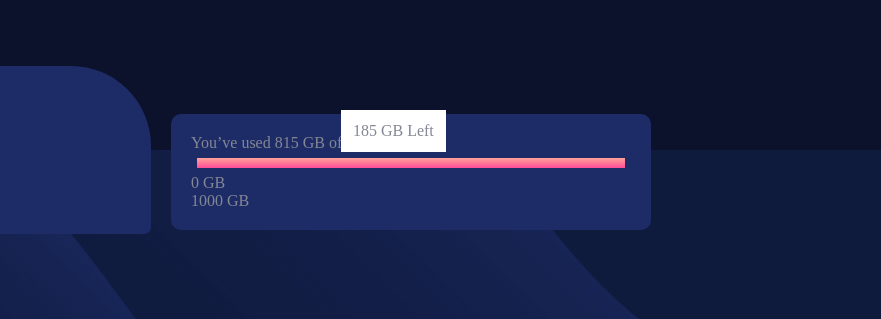
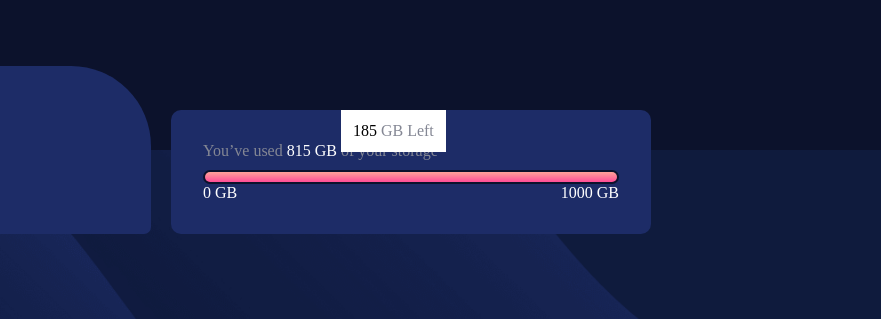
Before and after one commit to antonioscardovi/data-storage-component, a plain HTML site: page index.html in a window 1280 px wide. Shown: the part 250-569 px from the top of the page, 399-1280 px from the left. Drawn offline with Linux system fonts and the light colour scheme.

Commit message:
progress bar

```diff
--- a/index.html
+++ b/index.html
@@ -39,14 +39,18 @@
           </div>
         </div>
         <div class="usage">
-          <div class="p">You’ve used 815 GB of your storage</div>
+          <div class="usage-text">
+            You’ve used <span class="gb">815 GB</span> of your storage
+          </div>
 
-          <div class="gb-left">185 GB Left</div>
+          <div class="gb-left"><span>185</span> GB Left</div>
           <div class="bar">
             <div class="progress"></div>
           </div>
-          <p>0 GB</p>
-          <p>1000 GB</p>
+          <div class="range">
+            <p class="gb">0 GB</p>
+            <p class="gb2">1000 GB</p>
+          </div>
         </div>
         <img class="bg" src="/images/bg-desktop.png" alt="bg" />
       </div>
--- a/style/style.scss
+++ b/style/style.scss
@@ -58,25 +58,43 @@ $veryDarkBlue: hsl(229, 57%, 11%);
   color: $grayishBlue;
   border-radius: 10px;
   min-width: 480px;
-  padding: 20px;
+  padding: 32px;
   margin-left: 20px;
   margin-top: 44px;
+  .usage-text {
+    margin-bottom: 10px;
+  }
+  .gb {
+    color: #fff;
+  }
   .gb-left {
     position: absolute;
     padding: 12px;
     right: 34%;
     top: 45%;
     background-color: #fff;
+    span {
+      color: black;
+    }
   }
   .gb-left::after {
     background-color: #fff;
   }
   .bar {
-    background-color: $darkBlue;
-    padding: 6px;
+    background-color: $veryDarkBlue;
+    padding: 2px;
+    border-radius: 10px;
     .progress {
       padding: 5px;
+      border-radius: 10px;
       background: linear-gradient(hsl(6, 100%, 80%), hsl(335, 100%, 65%));
     }
   }
+  .range {
+    display: flex;
+    .gb2 {
+      color: #fff;
+      margin-left: auto;
+    }
+  }
 }
```
Also changed, not shown: style/style.css, 1 other file.
